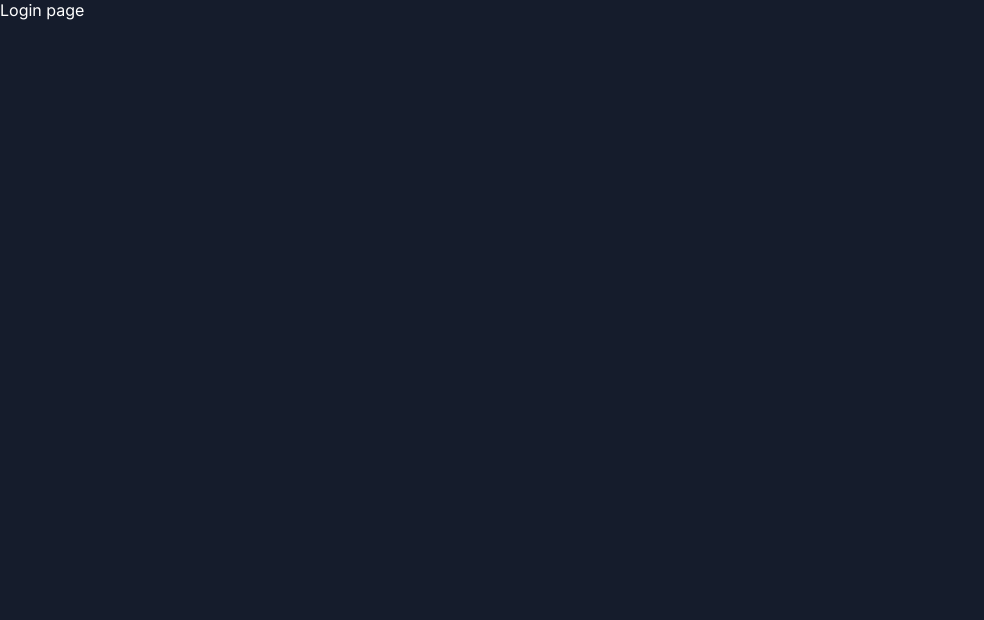
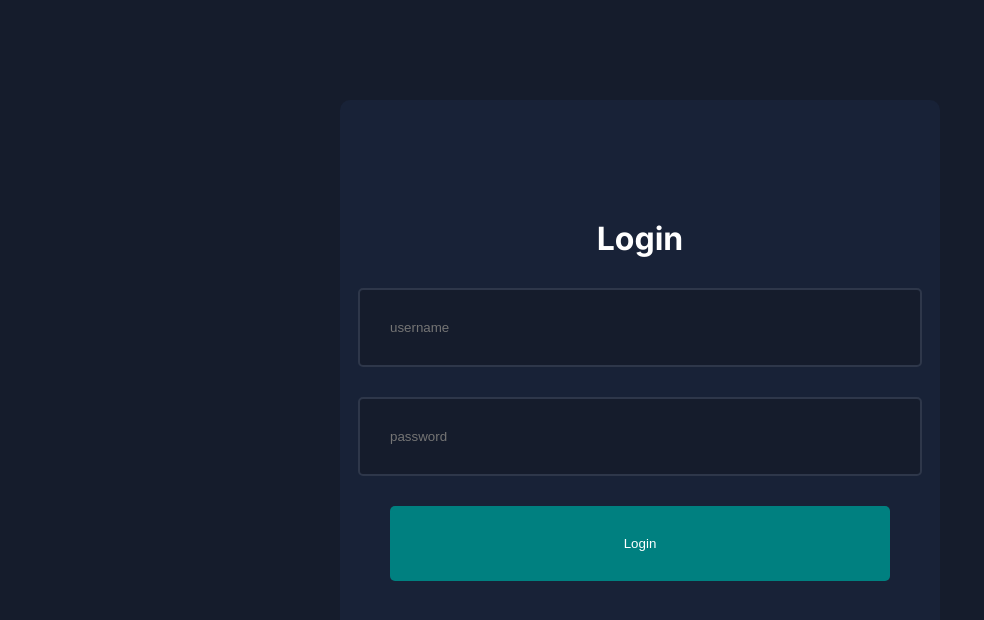
Before and after one commit to akramoo/Dashboard-, a Next.js app: page /login in a window 1280 px wide. Shown: the top 620 px of the page, without its empty margins (0-984 px from the left). Built offline with nearby package versions, Linux system fonts and the light colour scheme.

Commit message:
Adding Login page

```diff
--- a/app/login/page.jsx
+++ b/app/login/page.jsx
@@ -1,7 +1,12 @@
+import styles from "@/app/ui/login/login.module.css";
+import LoginForm from "../ui/login/loginForm/loginForm";
+
 const LoginPage = () => {
-    return (
-      <div>Login page</div>
-    )
-  }
+  return (
+    <div className={styles.container}>
+      <LoginForm />
+    </div>
+  );
+};
 
-  export default LoginPage
+export default LoginPage;
--- /dev/null
+++ b/app/ui/login/login.module.css
@@ -0,0 +1,7 @@
+.container {
+    width: 100%;
+    height: 100vh;
+    display: flex;
+    align-items: center;
+    justify-content: center;
+  }
```
